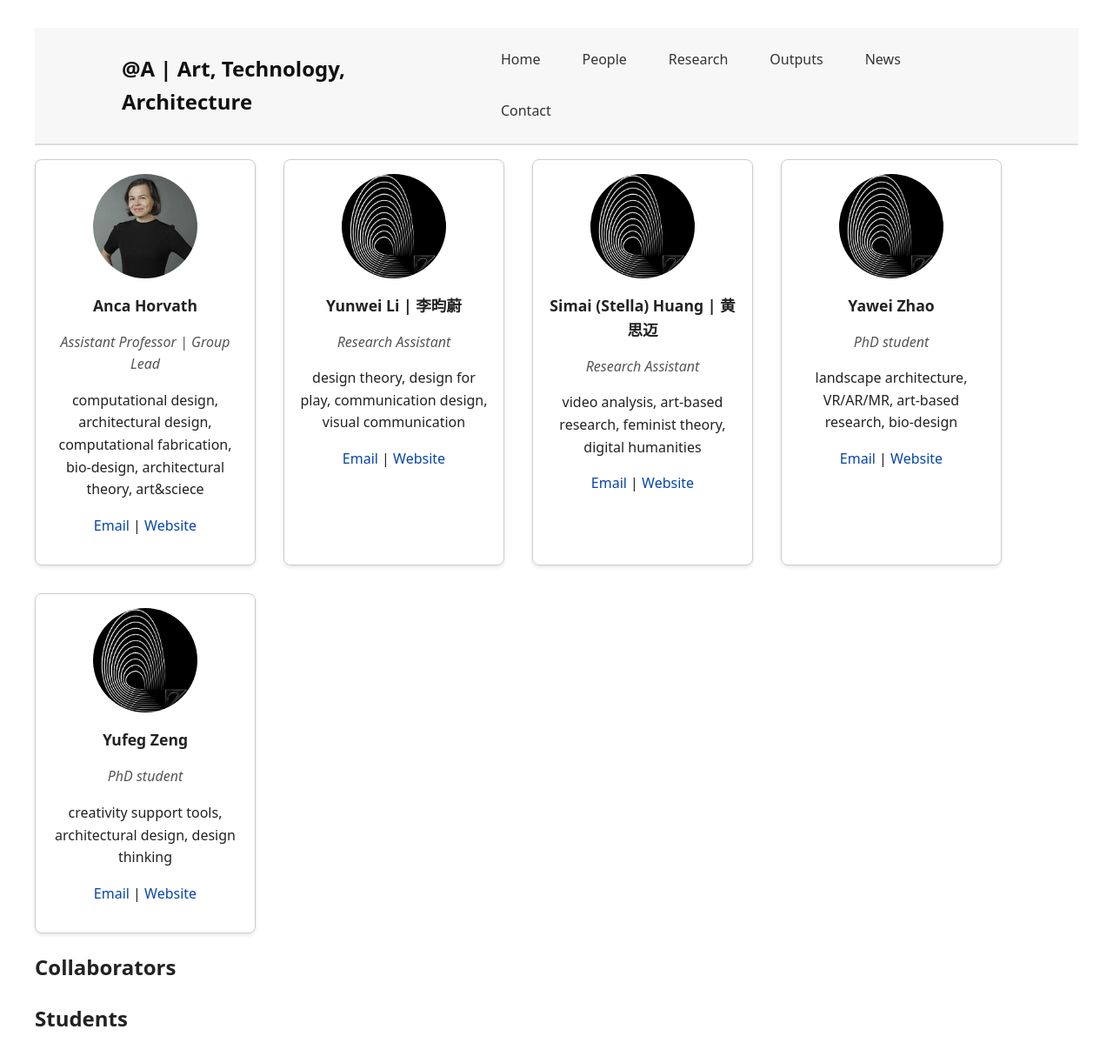
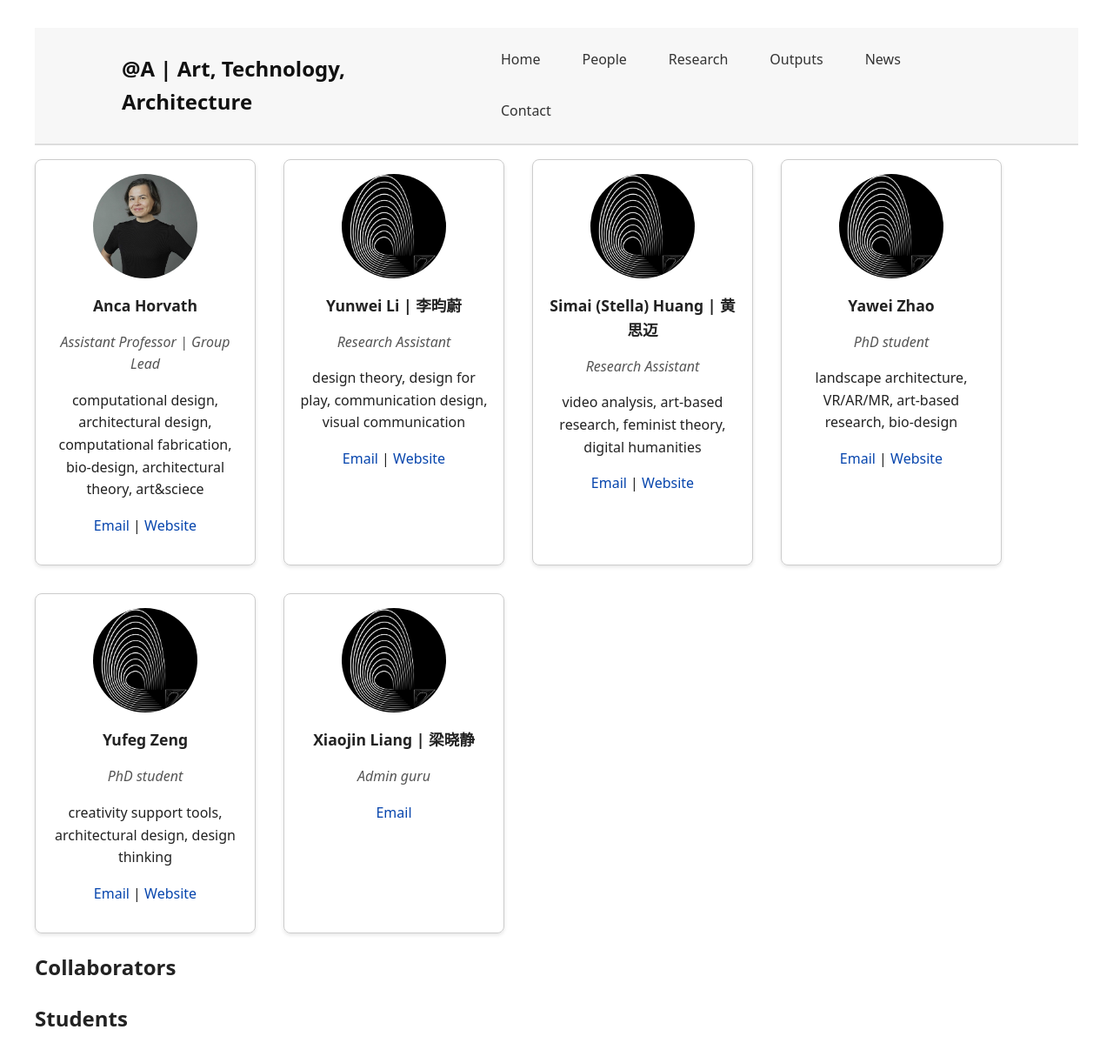
Before and after one commit to anqua/at-a, a Jekyll site: the page built from people.md, in a window 1280 px wide. Shown: the whole page at 87% size. Built offline with Jekyll 4.4.1, drawn with Linux system fonts in a browser that asks for light colours.

Commit message:
Update people.yml

```diff
--- a/_data/people.yml
+++ b/_data/people.yml
@@ -33,3 +33,8 @@
   email: yzeng683@connect.hkust-gz.edu.cn
   website: https://janedoe.example.com
   research: "creativity support tools, architectural design, design thinking"
+
+- name: Xiaojin Liang | 梁晓静
+  role: Admin guru
+  photo: /at-a/assets/images/Logo_AtA.png
+  email: xiaojingliang@hkust-gz.edu.cn
```
